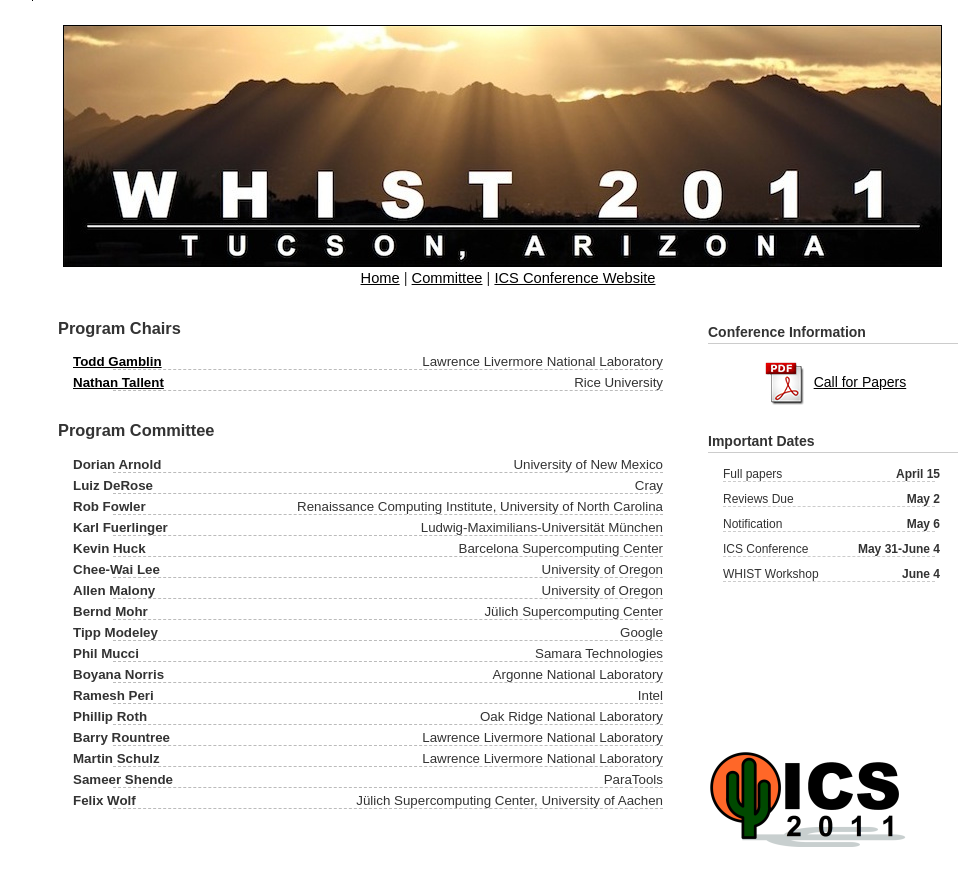
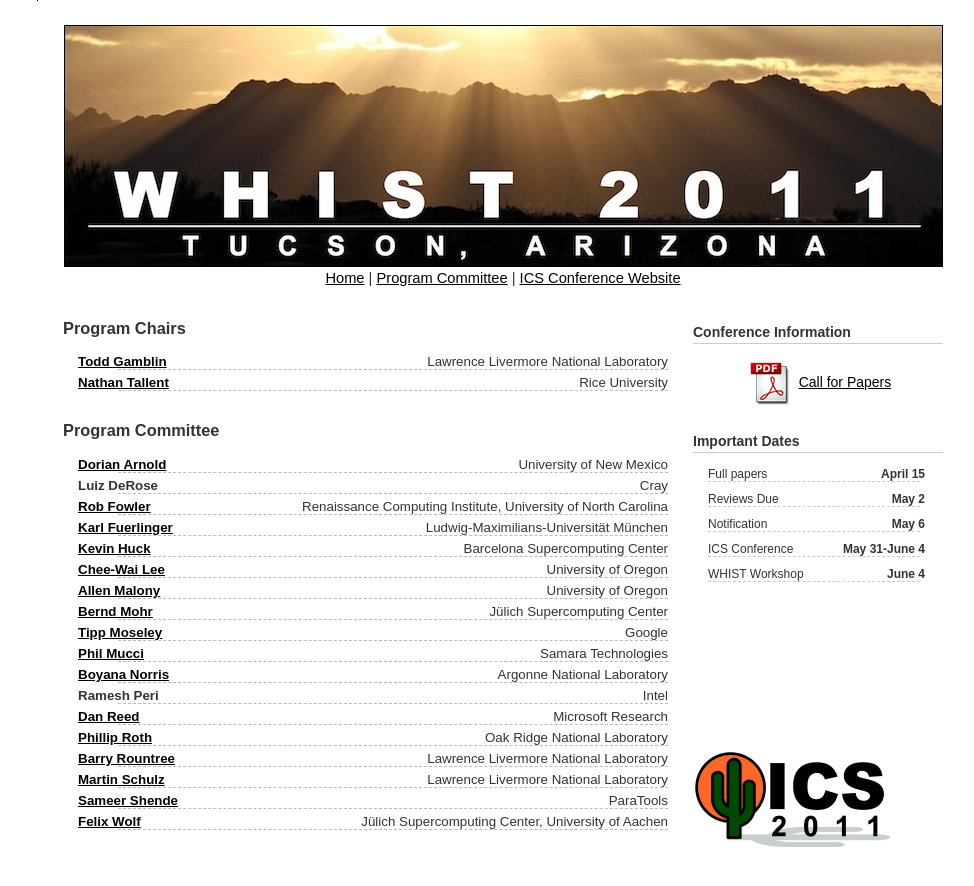
Before and after one commit to tgamblin/whist-2011, a plain HTML site: page committee.html in a window 1280 px wide. Shown: the top 886 px of the page, without its empty margins (162-1136 px from the left). Drawn offline with Linux system fonts and the light colour scheme.

Commit message:
Updates.

```diff
--- a/committee.html
+++ b/committee.html
@@ -15,7 +15,7 @@
 
   <div id="linkbar">
     <a href="index.html">Home</a> |
-    <a href="committee.html">Committee</a> |
+    <a href="committee.html">Program Committee</a> |
 <!--    <a href="program.html">WHIST Program</a> | -->
     <a href="http://ics-conference.org/">ICS Conference Website</a>
   </div>
@@ -67,7 +67,7 @@
         <dt><a href="http://people.llnl.gov/gamblin2">Todd Gamblin</a></dt>
         <dd>Lawrence Livermore National Laboratory</dd>
 
-        <dt><a href="http://www.cs.rice.edu/~nrt2/">Nathan Tallent</a></dt>
+        <dt><a href="http://www.cs.rice.edu/~tallent">Nathan Tallent</a></dt>
         <dd>Rice University</dd>
     </dl>
 
@@ -76,55 +76,58 @@
 
 <h3>Program Committee</h3>
     <dl>
-        <dt>Dorian Arnold</dt>
+        <dt><a href="http://www.cs.unm.edu/~darnold">Dorian Arnold</a></dt>
         <dd>University of New Mexico</dd>
 
         <dt>Luiz DeRose</dt>
         <dd>Cray</dd>
 
-        <dt>Rob Fowler</dt>
+        <dt><a href="http://www.renci.org/~rjf/">Rob Fowler</a></dt>
         <dd>Renaissance Computing Institute, University of North Carolina</dd>
 
-        <dt>Karl Fuerlinger</dt>
+        <dt><a href="http://www.eecs.berkeley.edu/~fuerling/">Karl Fuerlinger</a></dt>
         <dd>Ludwig-Maximilians-Universität München</dd>
 
-        <dt>Kevin Huck</dt>
+        <dt><a href="http://www.bsc.es/staff.php?p_id=527">Kevin Huck</a></dt>
         <dd>Barcelona Supercomputing Center</dd>
 
-        <dt>Chee-Wai Lee</dt>
+        <dt><a href="http://ix.cs.uoregon.edu/~cheelee/">Chee-Wai Lee</a></dt>
         <dd>University of Oregon</dd>
 
-        <dt>Allen Malony</dt>
+        <dt><a href="http://www.cs.uoregon.edu/people/faculty/Allen_Malony.php">Allen Malony</a></dt>
         <dd>University of Oregon</dd>
 
-        <dt>Bernd Mohr</dt>
+        <dt><a href="http://www.fz-juelich.de/jsc/JSCPeople/mohr_b">Bernd Mohr</a></dt>
         <dd>Jülich Supercomputing Center</dd>
 
-        <dt>Tipp Modeley</dt>
+        <dt><a href="http://research.google.com/pubs/author39194.html">Tipp Moseley</a></dt>
         <dd>Google</dd>
 
-        <dt>Phil Mucci</dt>
+        <dt><a href="http://web.eecs.utk.edu/~mucci/">Phil Mucci</a></dt>
         <dd>Samara Technologies</dd>
 
-        <dt>Boyana Norris</dt>
+        <dt><a href="http://www.mcs.anl.gov/~norris/">Boyana Norris</a></dt>
         <dd>Argonne National Laboratory</dd>
 
         <dt>Ramesh Peri</dt>
         <dd>Intel</dd>
 
-        <dt>Phillip Roth</dt>
+        <dt><a href="http://research.microsoft.com/en-us/people/reed/">Dan Reed</a></dt>
+        <dd>Microsoft Research</dd>
+
+        <dt><a href="http://ft.ornl.gov/~rothpc/">Phillip Roth</a></dt>
         <dd>Oak Ridge National Laboratory</dd>
 
-        <dt>Barry Rountree</dt>
+        <dt><a href="http://people.llnl.gov/rountree4">Barry Rountree</a></dt>
         <dd>Lawrence Livermore National Laboratory</dd>
 
-        <dt>Martin Schulz</dt>
+        <dt><a href="http://people.llnl.gov/schulz6">Martin Schulz</a></dt>
         <dd>Lawrence Livermore National Laboratory</dd>
 
-        <dt>Sameer Shende</dt>
+        <dt><a href="http://ix.cs.uoregon.edu/~sameer/">Sameer Shende</a></dt>
         <dd>ParaTools</dd>
 
-        <dt>Felix Wolf</dt>
+        <dt><a href="http://www.fz-juelich.de/jsc/JSCPeople/wolf">Felix Wolf</a></dt>
         <dd>Jülich Supercomputing Center, University of Aachen</dd>
      </dl>
 </div>
--- a/style.css
+++ b/style.css
@@ -29,7 +29,7 @@ div#title {
   background-color: #FFFFFF;
   border: solid black 1px;
   border-top: none;
-  width: 890px;
+  width: 880px;
   margin: 0;
   margin-left: auto;
   margin-right: auto;
@@ -40,14 +40,14 @@ div#title {
   background-color: white;
   border-top: none;
   padding: 25px;
-  width: auto;
+  width: 880px;
 }
 
 #header {
   text-decoration: none;
-  padding-left: 5px;
-  padding-right: 5px;
-  width: 890px;
+  padding: 0px;
+  width: 880px;
+  text-align: center;
 }
 
 img#logo {
```
Also changed, not shown: header.html (+1 -1 lines), index.html (+1 -1 lines), 2 other files.
